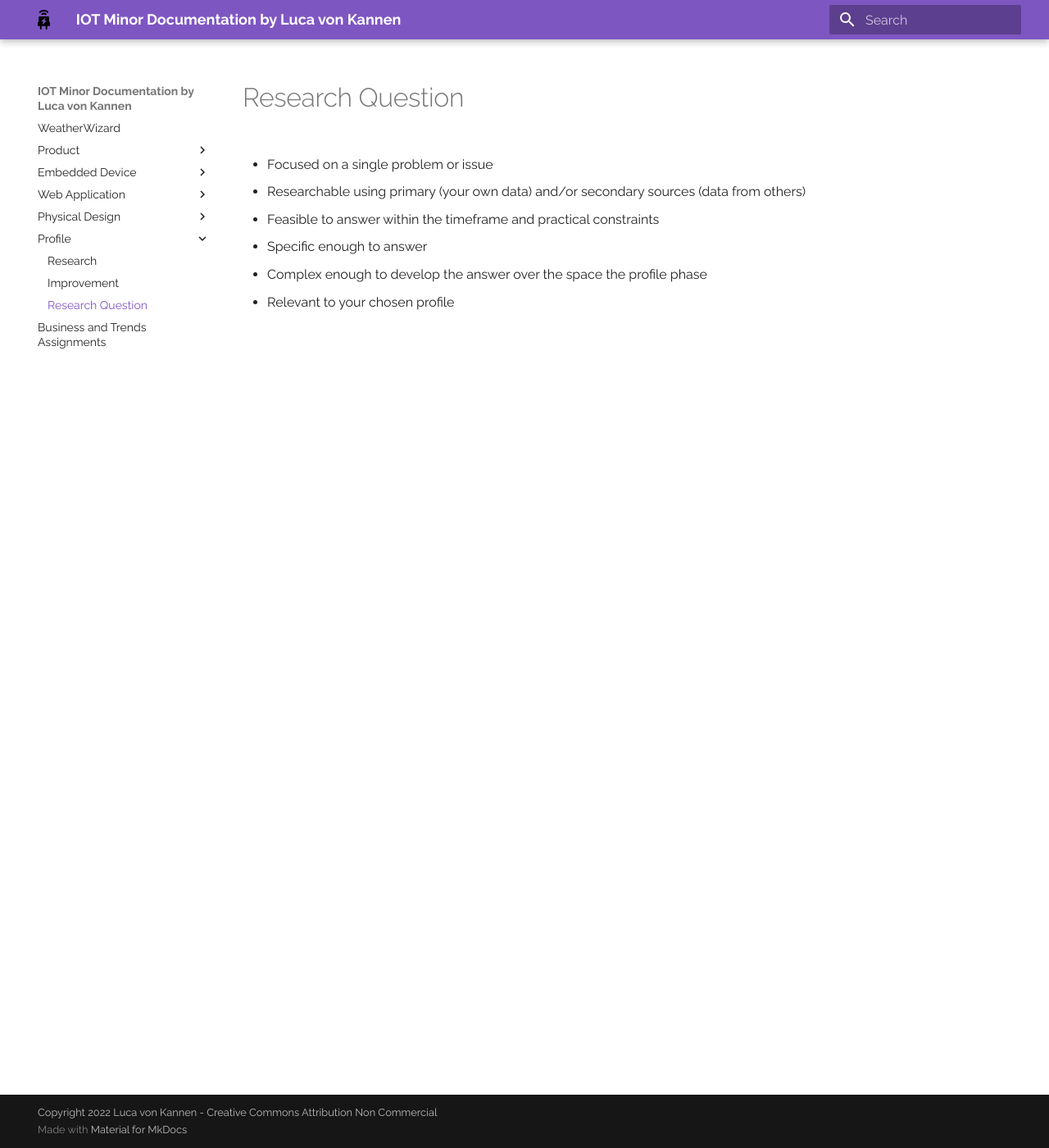
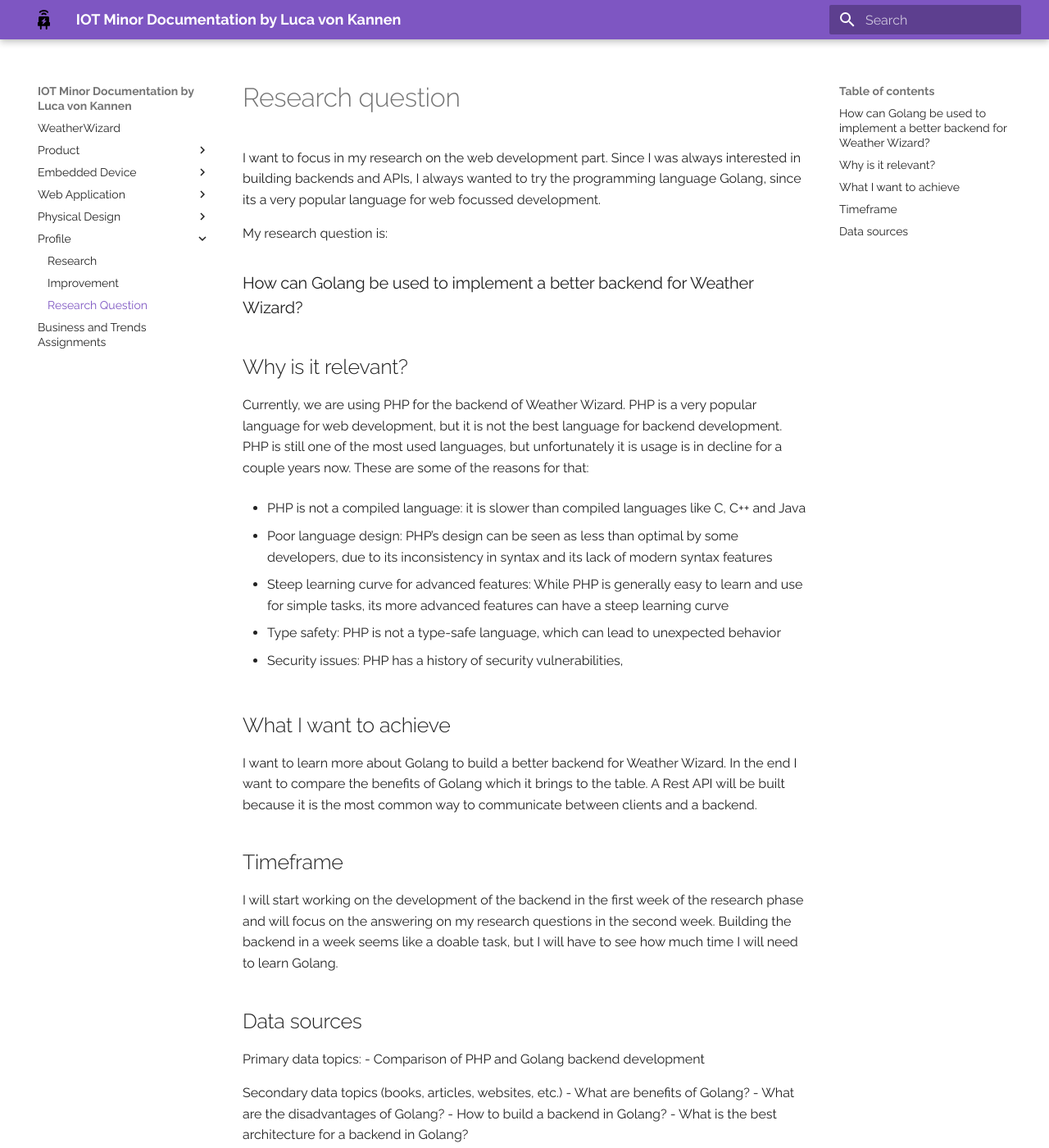
Before and after one commit to lv042/Weather-Wizard, an MkDocs documentation site: the page built from docs/research_question.md, in a window 1280 px wide and 1400 px high. Shown: the whole window at 82% size. Built offline with MkDocs 1.6.1 and Material for MkDocs 9.7.7, drawn with Linux system fonts in a browser that asks for light colours.

Commit message:
Finished most of the docs for the research question

```diff
--- a/docs/research_question.md
+++ b/docs/research_question.md
@@ -1,11 +1,47 @@
-- Focused on a single problem or issue
+# Research question
 
-- Researchable using primary (your own data) and/or secondary sources (data from others)
+I want to focus in my research on the web development part. Since I was always interested in building backends and APIs, I always wanted to try the programming language Golang,
+since its a very popular language for web focussed development.
 
-- Feasible to answer within the timeframe and practical constraints
+My research question is:
 
-- Specific enough to answer
+### How can Golang be used to implement a better backend for Weather Wizard?
 
-- Complex enough to develop the answer over the space the profile phase
 
-- Relevant to your chosen profile
+
+## Why is it relevant?
+
+Currently, we are using PHP for the backend of Weather Wizard. PHP is a very popular language for web development, but it is not the best language for backend development.
+PHP is still one of the most used languages, but unfortunately it is usage is in decline for a couple years now. These are some of the reasons for that:
+
+- PHP is not a compiled language: it is slower than compiled languages like C, C++ and Java
+
+- Poor language design: PHP's design can be seen as less than optimal by some developers, due to its inconsistency in syntax and its lack of modern syntax features
+
+- Steep learning curve for advanced features: While PHP is generally easy to learn and use for simple tasks, its more advanced features can have a steep learning curve
+
+- Type safety: PHP is not a type-safe language, which can lead to unexpected behavior
+
+- Security issues: PHP has a history of security vulnerabilities,
+
+
+## What I want to achieve
+
+I want to learn more about Golang to build a better backend for Weather Wizard. In the end I want to compare the benefits of Golang which it brings to the table.
+A Rest API will be built because it is the most common way to communicate between clients and a backend.
+
+## Timeframe
+
+I will start working on the development of the backend in the first week of the research phase and will focus on the answering on my research questions in the second week.
+Building the backend in a week seems like a doable task, but I will have to see how much time I will need to learn Golang.
+
+## Data sources
+
+Primary data topics:
+- Comparison of PHP and Golang backend development
+
+Secondary data topics (books, articles, websites, etc.)
+- What are benefits of Golang?
+- What are the disadvantages of Golang?
+- How to build a backend in Golang?
+- What is the best architecture for a backend in Golang?
```
